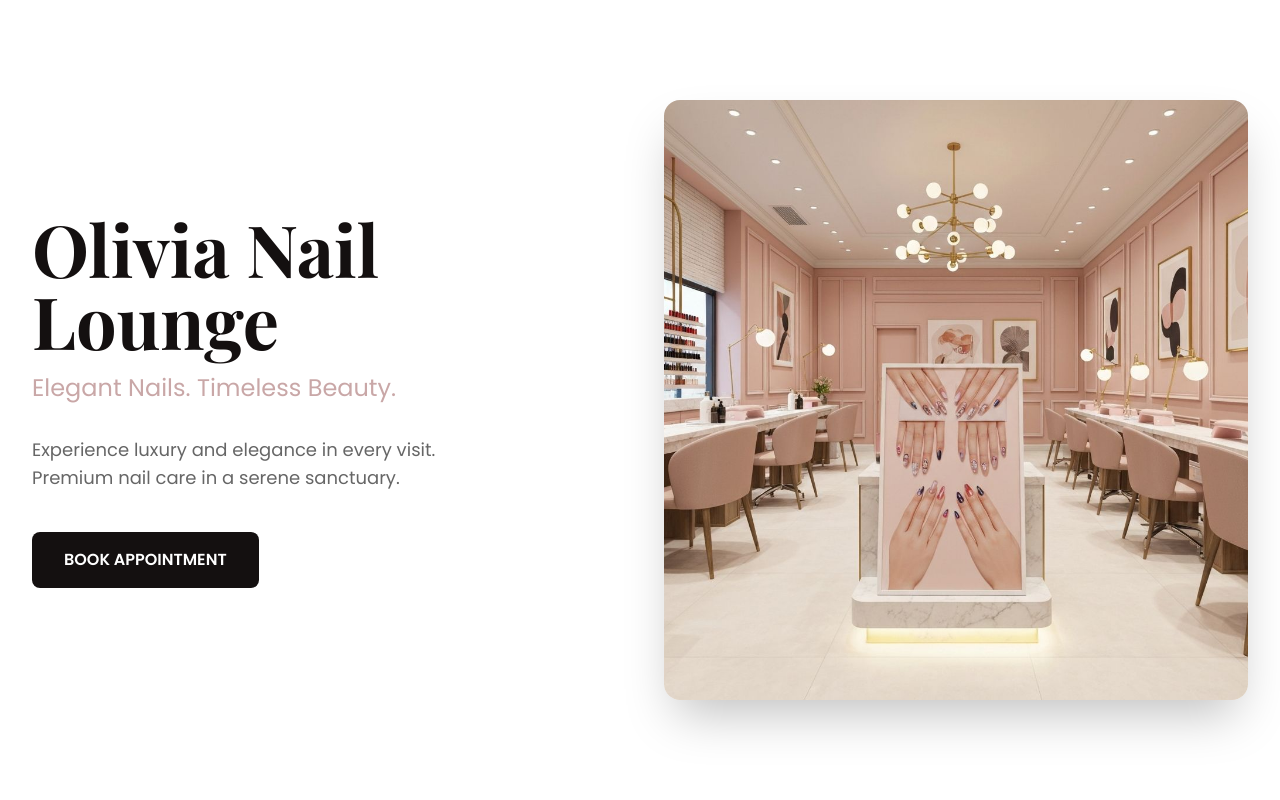
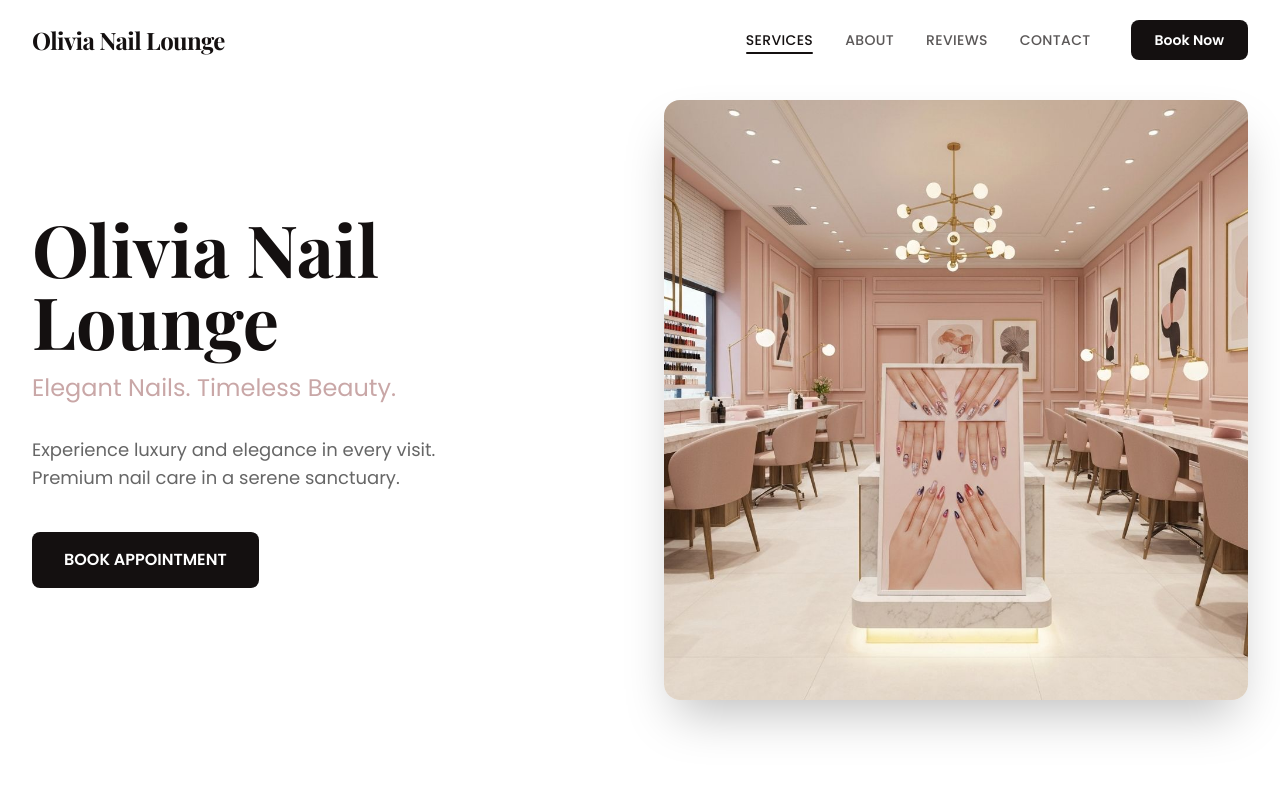
Before and after one commit to ThanhDoDuy/Demo-website-nails, a Next.js app: page / in a window 1280 px wide. Shown: the top 800 px of the page. Built offline with nearby package versions, Linux system fonts and the light colour scheme.

Commit message:
create navbar

```diff
--- a/app/layout.tsx
+++ b/app/layout.tsx
@@ -38,7 +38,7 @@ export default function RootLayout({
   children: React.ReactNode
 }>) {
   return (
-    <html lang="en" className={`${playfairDisplay.variable} ${poppins.variable}`}>
+    <html lang="en" className={`${playfairDisplay.variable} ${poppins.variable} scroll-smooth`}>
       <body className="font-sans antialiased">{children}</body>
     </html>
   )
--- a/app/page.tsx
+++ b/app/page.tsx
@@ -1,6 +1,7 @@
 'use client';
 
 import { useState } from 'react';
+import Navbar from '@/components/Navbar';
 import Hero from '@/components/Hero';
 import Services from '@/components/Services';
 import About from '@/components/About';
@@ -13,20 +14,29 @@ import { SiteConfig } from '@/types/config';
 export default function Home() {
   const [isBookingOpen, setIsBookingOpen] = useState(false);
   const config = siteConfig as SiteConfig;
+  const openBooking = () => setIsBookingOpen(true);
 
   return (
     <main className="min-h-screen bg-background">
-      <Hero config={config} onBookClick={() => setIsBookingOpen(true)} />
+      <Navbar config={config} onBookClick={openBooking} />
+
+      <Hero config={config} onBookClick={openBooking} />
 
       <div id="services">
         <Services config={config} />
       </div>
 
-      <About config={config} />
+      <div id="about">
+        <About config={config} />
+      </div>
 
-      <Reviews config={config} />
+      <div id="reviews">
+        <Reviews config={config} />
+      </div>
 
-      <Contact config={config} />
+      <div id="contact">
+        <Contact config={config} />
+      </div>
 
       <BookingForm
         config={config}
--- /dev/null
+++ b/components/Navbar.tsx
@@ -0,0 +1,177 @@
+'use client';
+
+import { useState, useEffect } from 'react';
+import { Menu, X } from 'lucide-react';
+import { SiteConfig } from '@/types/config';
+
+interface NavbarProps {
+  config: SiteConfig;
+  onBookClick: () => void;
+}
+
+const navLinks = [
+  { label: 'Services', href: '#services' },
+  { label: 'About', href: '#about' },
+  { label: 'Reviews', href: '#reviews' },
+  { label: 'Contact', href: '#contact' },
+];
+
+export default function Navbar({ config, onBookClick }: NavbarProps) {
+  const [scrolled, setScrolled] = useState(false);
+  const [mobileOpen, setMobileOpen] = useState(false);
+  const [activeSection, setActiveSection] = useState('');
+
+  useEffect(() => {
+    const onScroll = () => setScrolled(window.scrollY > 40);
+    window.addEventListener('scroll', onScroll, { passive: true });
+    return () => window.removeEventListener('scroll', onScroll);
+  }, []);
+
+  // Track which section is currently in view
+  useEffect(() => {
+    const sectionIds = navLinks.map((l) => l.href.replace('#', ''));
+    const observers: IntersectionObserver[] = [];
+
+    sectionIds.forEach((id) => {
+      const el = document.getElementById(id);
+      if (!el) return;
+
+      const observer = new IntersectionObserver(
+        ([entry]) => {
+          if (entry.isIntersecting) {
+            setActiveSection(id);
+          }
+        },
+        { rootMargin: '-40% 0px -55% 0px', threshold: 0 },
+      );
+
+      observer.observe(el);
+      observers.push(observer);
+    });
+
+    return () => observers.forEach((o) => o.disconnect());
+  }, []);
+
+  // Lock body scroll when mobile menu is open
+  useEffect(() => {
+    document.body.style.overflow = mobileOpen ? 'hidden' : '';
+    return () => { document.body.style.overflow = ''; };
+  }, [mobileOpen]);
+
+  const handleNavClick = (href: string) => {
+    setMobileOpen(false);
+    const id = href.replace('#', '');
+    setActiveSection(id);
+    const el = document.querySelector(href);
+    if (el) {
+      el.scrollIntoView({ behavior: 'smooth' });
+    }
+  };
+
+  return (
+    <header
+      className={`fixed top-0 left-0 right-0 z-50 transition-all duration-300 ${
+        scrolled
+          ? 'bg-background/90 backdrop-blur-md shadow-sm'
+          : 'bg-transparent'
+      }`}
+    >
+      <nav className="max-w-7xl mx-auto px-4 sm:px-6 lg:px-8 flex items-center justify-between h-16 md:h-20">
+        {/* Logo / Salon Name */}
+        <a
+          href="#"
+          onClick={(e) => {
+            e.preventDefault();
+            window.scrollTo({ top: 0, behavior: 'smooth' });
+          }}
+          className="font-serif text-xl md:text-2xl font-bold text-foreground tracking-tight"
+        >
+          {config.salonName}
+        </a>
+
+        {/* Desktop Nav Links */}
+        <ul className="hidden md:flex items-center gap-8">
+          {navLinks.map((link) => {
+            const isActive = activeSection === link.href.replace('#', '');
+            return (
+              <li key={link.href}>
+                <button
+                  onClick={() => handleNavClick(link.href)}
+                  className={`relative text-sm font-medium tracking-wide uppercase transition-colors duration-200 ${
+                    isActive
+                      ? 'text-foreground'
+                      : 'text-foreground/70 hover:text-foreground'
+                  }`}
+                >
+                  {link.label}
+                  <span
+                    className={`absolute -bottom-1 left-0 h-0.5 bg-foreground rounded-full transition-all duration-300 ${
+                      isActive ? 'w-full' : 'w-0'
+                    }`}
+                  />
+                </button>
+              </li>
+            );
+          })}
+          <li>
+            <button
+              onClick={onBookClick}
+              className="ml-2 bg-foreground text-background text-sm font-semibold py-2.5 px-6 rounded-lg hover:opacity-90 transition-opacity duration-200"
+            >
+              Book Now
+            </button>
+          </li>
+        </ul>
+
+        {/* Mobile Menu Toggle */}
+        <button
+          onClick={() => setMobileOpen((v) => !v)}
+          className="md:hidden p-2 text-foreground"
+          aria-label="Toggle menu"
+        >
+          {mobileOpen ? <X size={24} /> : <Menu size={24} />}
+        </button>
+      </nav>
+
+      {/* Mobile Menu Overlay */}
+      <div
+        className={`md:hidden fixed inset-0 top-16 bg-background/95 backdrop-blur-md transition-all duration-300 ${
+          mobileOpen
+            ? 'opacity-100 pointer-events-auto'
+            : 'opacity-0 pointer-events-none'
+        }`}
+      >
+        <ul className="flex flex-col items-center gap-6 pt-12">
+          {navLinks.map((link) => {
+            const isActive = activeSection === link.href.replace('#', '');
+            return (
+              <li key={link.href}>
+                <button
+                  onClick={() => handleNavClick(link.href)}
+                  className={`text-lg font-medium tracking-wide uppercase transition-colors duration-200 ${
+                    isActive
+                      ? 'text-foreground'
+                      : 'text-foreground/60 hover:text-foreground'
+                  }`}
+                >
+                  {link.label}
+                </button>
+              </li>
+            );
+          })}
+          <li className="mt-4">
+            <button
+              onClick={() => {
+                setMobileOpen(false);
+                onBookClick();
+              }}
+              className="bg-foreground text-background font-semibold py-3 px-10 rounded-lg hover:opacity-90 transition-opacity duration-200 text-base"
+            >
+              Book Now
+            </button>
+          </li>
+        </ul>
+      </div>
+    </header>
+  );
+}
```
